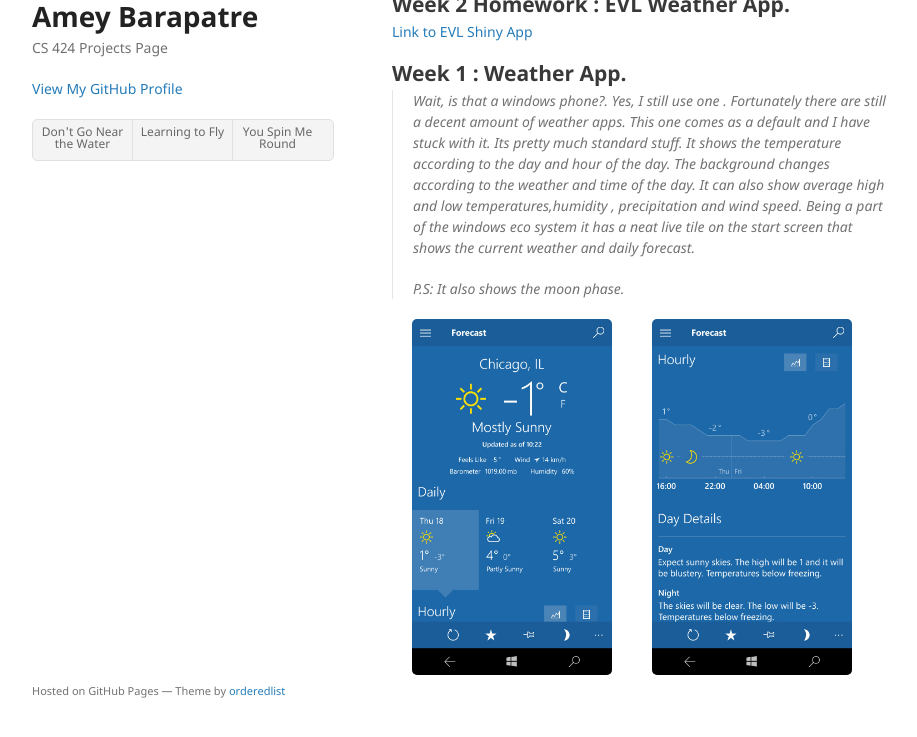
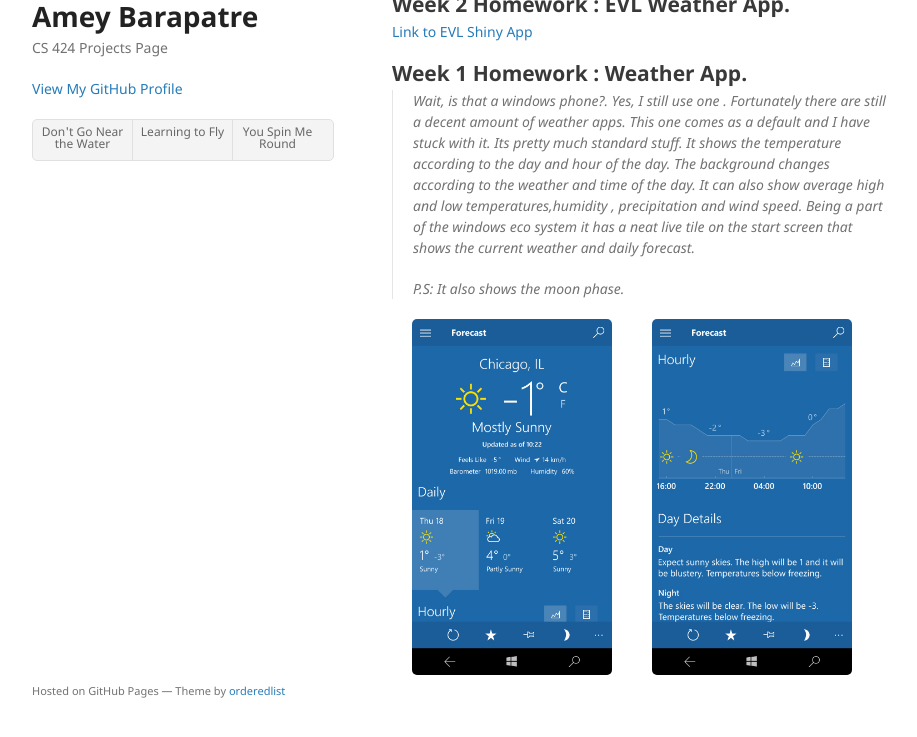
Before and after one commit to ameybarapatre/ameybarapatre.github.io, a Jekyll site: the page built from index.md, in a window 1280 px wide and 1102 px high, cut to the strip 332-1069 px from the top of the window. Shown: the whole strip, without its empty margins (178-1095 px from the left). Built offline with Jekyll 4.4.1, drawn with Linux system fonts in a browser that asks for light colours; our own code applies the rules of GitHub Pages for plain Markdown files.

Commit message:
Changed Defaults

```diff
--- a/index.md
+++ b/index.md
@@ -3,14 +3,14 @@
 ---
 
 ## [](#header-2) Week 3 Homework : Eye Test.
-<img src = "https://raw.githubusercontent.com/ameybarapatre/ameybarapatre.github.io/master/week3.jpg" width="600px" />
+<img src = "https://raw.githubusercontent.com/ameybarapatre/ameybarapatre.github.io/master/week3.jpg" width="700px" />
 
 ## [](#header-2) Week 2 Homework : EVL Weather App.
 
 [Link to EVL Shiny App](https://ameybarapatre.shinyapps.io/evlWeatherForR/)
 
 
-## [](#header-2) Week 1 : Weather App.
+## [](#header-2) Week 1 Homework : Weather App.
 
 > Wait, is that a windows phone?. Yes, I still use one . Fortunately there are still a decent amount of weather apps.
 > This one comes as a default and I have stuck with it. Its pretty much standard stuff.
```
